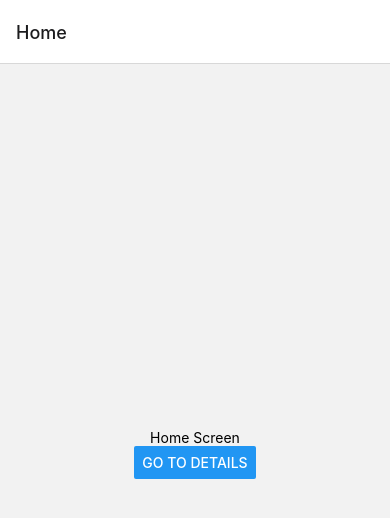
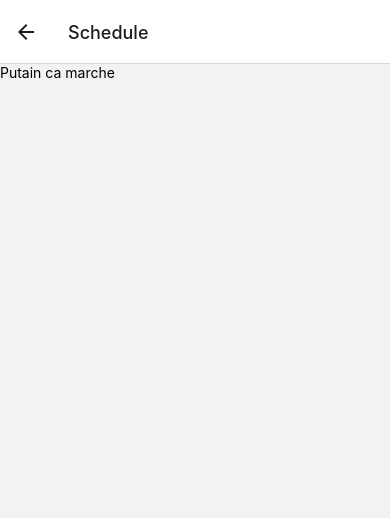
Before and after one commit to averdet/bloom, a React Native app in the folder MyApp/: screen /Schedule in a window 390 px wide. Shown: the top 518 px of the page. Built offline with nearby package versions, Linux system fonts and the light colour scheme.

Commit message:
Create an example component

```diff
--- a/MyApp/App.js
+++ b/MyApp/App.js
@@ -2,6 +2,7 @@ import * as React from 'react';
 import { Button, View, Text } from 'react-native';
 import { NavigationContainer } from '@react-navigation/native';
 import { createNativeStackNavigator } from '@react-navigation/native-stack';
+import Schedule from './components/Schedule.js';
 
 function HomeScreen({ navigation }) {
   return (
@@ -9,7 +10,7 @@ function HomeScreen({ navigation }) {
       <Text>Home Screen</Text>
       <Button
         title="Go to Details"
-        onPress={() => navigation.navigate('Details')}
+        onPress={() => navigation.navigate('Schedule')}
       />
     </View>
   );
@@ -18,11 +19,10 @@ function HomeScreen({ navigation }) {
 function DetailsScreen() {
   return (
     <View style={{ flex: 1, alignItems: 'center', justifyContent: 'center' }}>
-      <Text>Details Screen</Text>
+      <Text>test Screen</Text>
     </View>
   );
 }
-
 
 
 const Stack = createNativeStackNavigator();
@@ -33,6 +33,7 @@ function App() {
       <Stack.Navigator initialRouteName="Home">
         <Stack.Screen name="Home" component={HomeScreen} />
         <Stack.Screen name="Details" component={DetailsScreen} />
+        <Stack.Screen name="Schedule" component={Schedule} />
       </Stack.Navigator>
     </NavigationContainer>
   );
--- /dev/null
+++ b/MyApp/components/Schedule.js
@@ -0,0 +1,10 @@
+import React from 'react';
+import { View, Text, StyleSheet, TouchableOpacity } from 'react-native';
+
+const Schedule = (props) => {
+  return (
+    <Text>Putain ca marche</Text>
+  )
+}
+
+export default Schedule;
```
